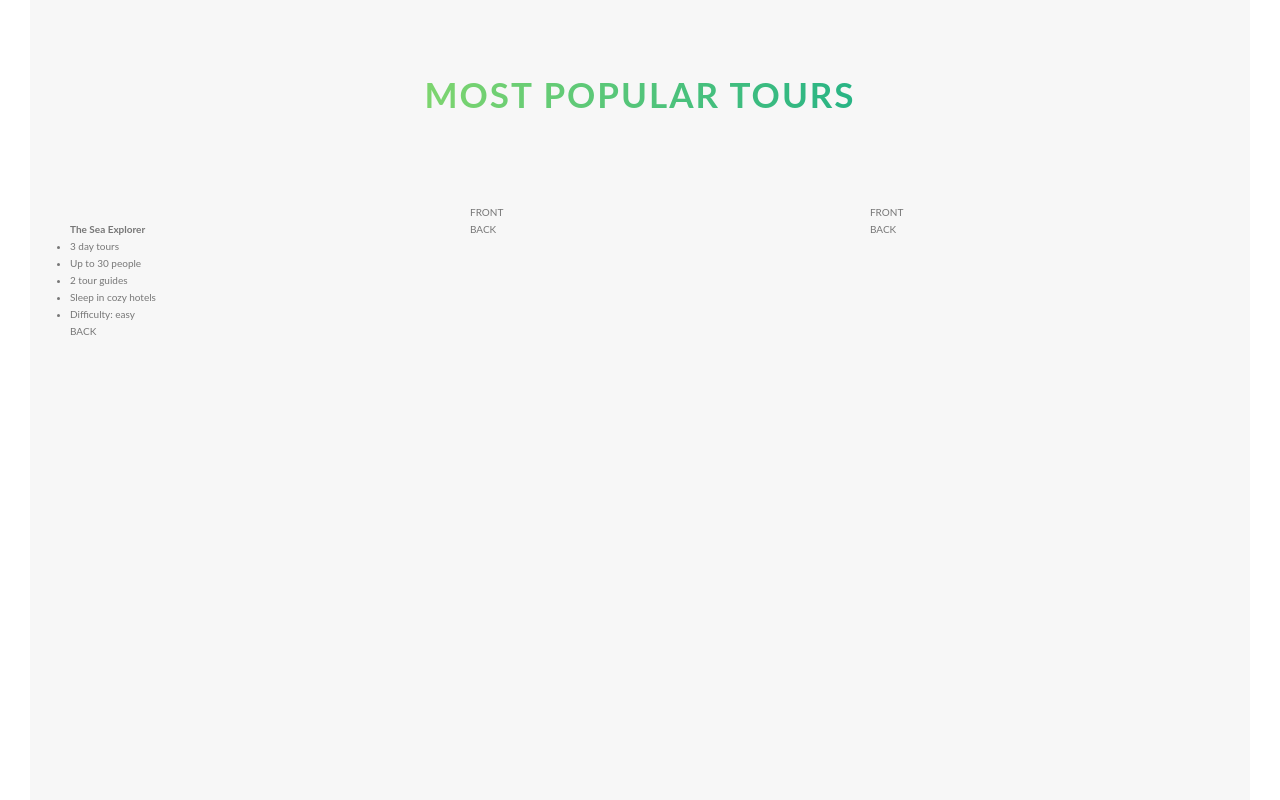
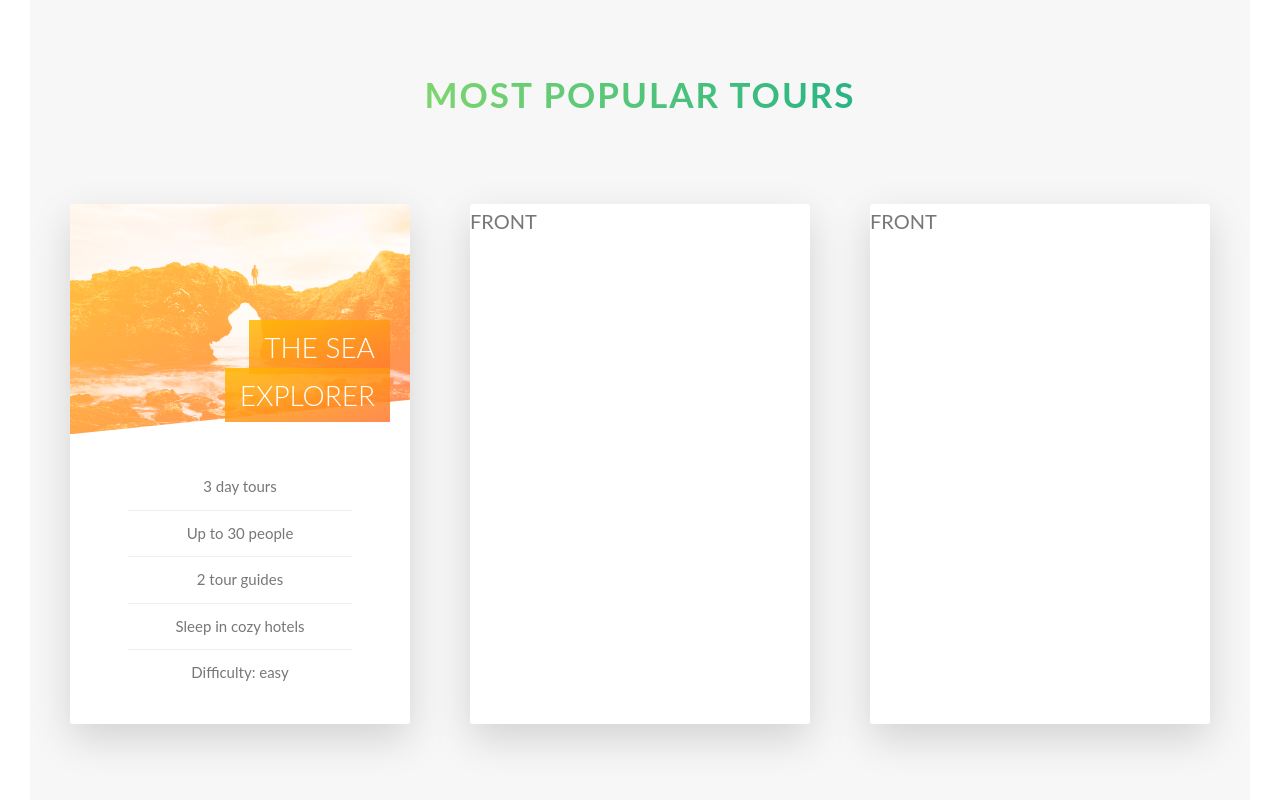
Before and after one commit to PiotrSroda/SASS_Natours_Project, a React (Create React App) app: page / in a window 1280 px wide. Shown: the part 2432-3232 px from the top of the page. Built offline with nearby package versions, Linux system fonts and the light colour scheme.

Commit message:
Front of the card designed

```diff
--- a/src/sass/style.css
+++ b/src/sass/style.css
@@ -191,6 +191,78 @@
   box-shadow: 0 0.5rem 1rem rgba(0, 0, 0, 0.15);
   transform: translateY(0); }
 
+.card {
+  perspective: 150rem;
+  -moz-perspective: 150rem;
+  position: relative;
+  height: 52rem; }
+  .card__side {
+    font-size: 2rem;
+    height: 52rem;
+    transition: all .8s ease;
+    position: absolute;
+    top: 0;
+    left: 0;
+    width: 100%;
+    backface-visibility: hidden;
+    border-radius: 3px;
+    overflow: hidden;
+    box-shadow: 0 1.5rem 4rem rgba(0, 0, 0, 0.15); }
+    .card__side--front {
+      background-color: #fff; }
+    .card__side--back {
+      transform: rotateY(180deg); }
+      .card__side--back-1 {
+        background-image: linear-gradient(to right bottom, #ffb900, #ff7730); }
+      .card__side--back-2 {
+        background-image: linear-gradient(to right bottom, #7ed56f, #28b485); }
+      .card__side--back-3 {
+        background-image: linear-gradient(to right bottom, #2998ff, #5643fa); }
+  .card:hover .card__side--front {
+    transform: rotateY(-180deg); }
+  .card:hover .card__side--back {
+    transform: rotateY(0deg); }
+  .card__picture {
+    background-size: cover;
+    height: 23rem;
+    background-blend-mode: screen;
+    -webkit-clip-path: polygon(0 0, 100% 0, 100% 85%, 0 100%);
+    clip-path: polygon(0 0, 100% 0, 100% 85%, 0 100%); }
+    .card__picture--1 {
+      background-image: linear-gradient(to right bottom, #ffb900, #ff7730), url(../img/nat-5.jpg); }
+    .card__picture--2 {
+      background-image: url(../img/nat-5.jpg); }
+    .card__picture--3 {
+      background-image: url(../img/nat-5.jpg); }
+  .card__heading {
+    font-size: 2.8rem;
+    font-weight: 300;
+    text-transform: uppercase;
+    text-align: right;
+    color: #fff;
+    position: absolute;
+    top: 12rem;
+    right: 2rem;
+    width: 75%; }
+  .card__heading-span {
+    padding: 1rem 1.5rem;
+    -webkit-box-decoration-break: clone;
+    box-decoration-break: clone; }
+    .card__heading-span--1 {
+      background-image: linear-gradient(to right bottom, rgba(255, 185, 0, 0.85), rgba(255, 119, 48, 0.85)); }
+  .card__details {
+    padding: 3rem; }
+    .card__details ul {
+      list-style: none;
+      width: 80%;
+      margin: 0 auto; }
+      .card__details ul li {
+        text-align: center;
+        font-size: 1.5rem;
+        padding: 1rem; }
+        .card__details ul li:not(:last-child) {
+          border-bottom: 1px solid #eee; }
+
 .composition {
   position: relative; }
   .composition__photo {
```
